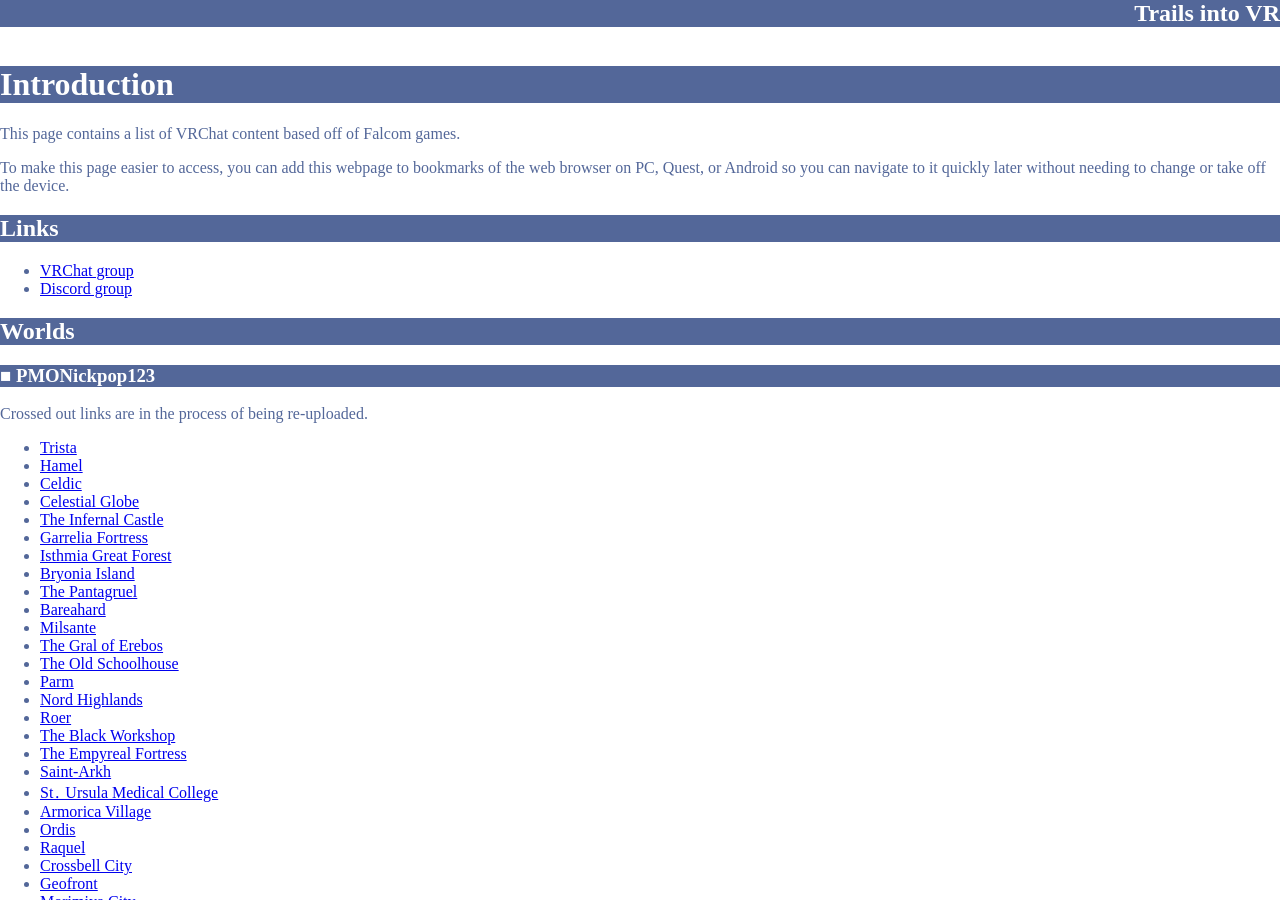
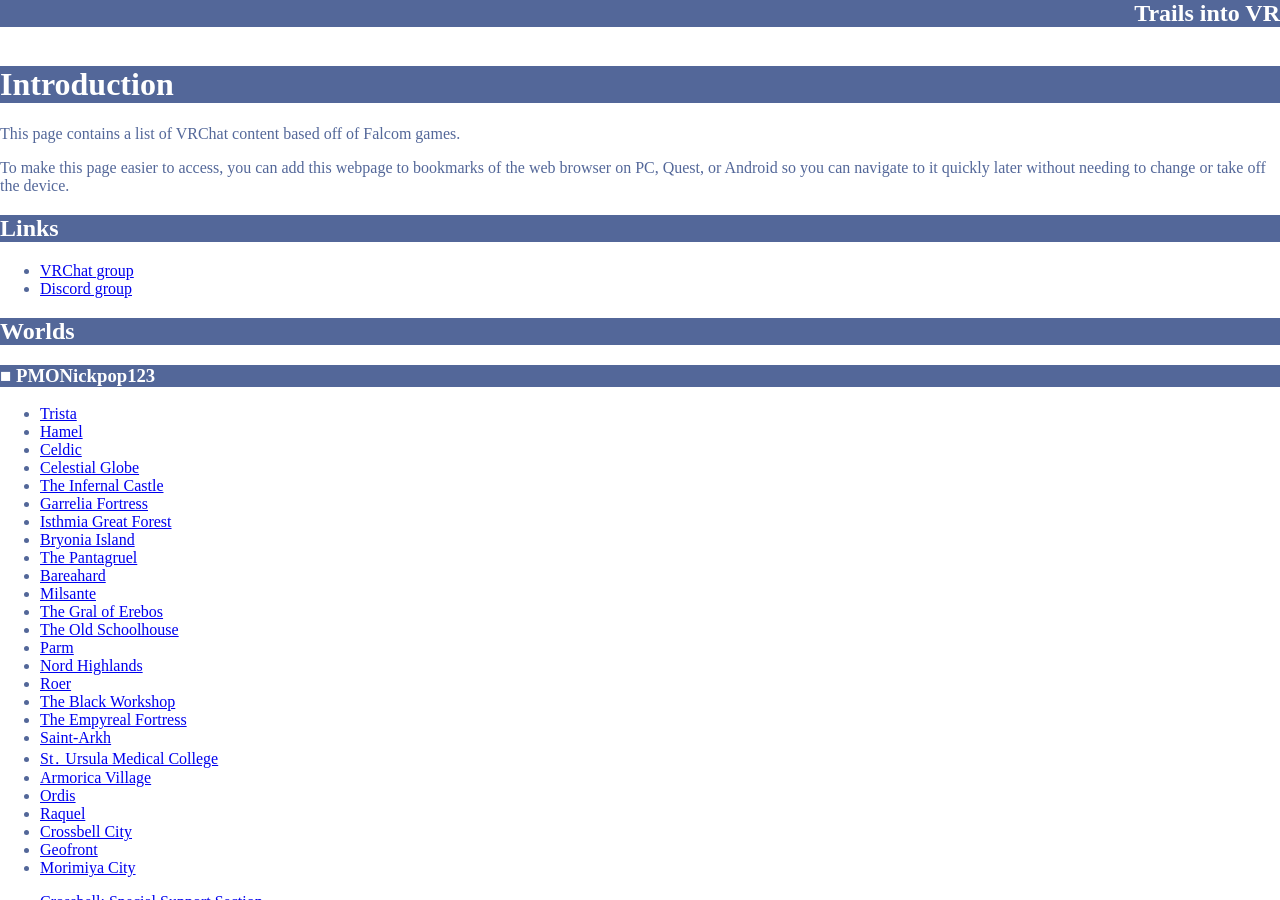
Before and after one commit to Trails-Into-VR/Trails-Into-VR.github.io, a Jekyll site: the page built from index.md, in a window 1280 px wide and 900 px high. Built offline with Jekyll 4.4.1, drawn with Linux system fonts in a browser that asks for light colours; part of the change alters nothing that is shown.

Commit message:
docs: remaining map now reuploaded

```diff
--- a/index.md
+++ b/index.md
@@ -17,8 +17,6 @@ To make this page easier to access, you can add this webpage to bookmarks of the
 ## Worlds
 
 ### PMONickpop123
-
-Crossed out links are in the process of being re-uploaded.
 
 * [Trista](https://vrchat.com/home/launch?worldId=wrld_4ab2a3dc-3d08-4080-9cad-c7056d76b09a)
 * [Hamel](https://vrchat.com/home/launch?worldId=wrld_4d6cee49-e0cf-4bfb-a8df-73282c7ac984)
@@ -45,7 +43,7 @@ Crossed out links are in the process of being re-uploaded.
 * [Raquel](https://vrchat.com/home/launch?worldId=wrld_b5ee958f-4be3-496a-ba57-f9acbc0ff09d)
 * [Crossbell City](https://vrchat.com/home/launch?worldId=wrld_2f5064a7-d377-48fa-a1b5-55bdd0bb0270)
 * [Geofront](https://vrchat.com/home/launch?worldId=wrld_3c546333-00c3-4a08-8eec-e4f8d1f1e435)
-* [~~Morimiya City~~](https://vrchat.com/home/launch?worldId=wrld_325fbd5f-65df-45a3-b974-68c22d6aadd0)
+* [Morimiya City](https://vrchat.com/home/launch?worldId=wrld_5782bdbb-7182-41e9-a1d2-2292c2de637f)
 * [Crossbell: Special Support Section](https://vrchat.com/home/launch?worldId=wrld_bef56c51-1308-497f-8d32-4ae3e0bce9fe)
 
 * [Mishelam Wonderland](https://vrchat.com/home/launch?worldId=wrld_4903d1a9-43e0-4eb6-b199-fcef57388989)
```
